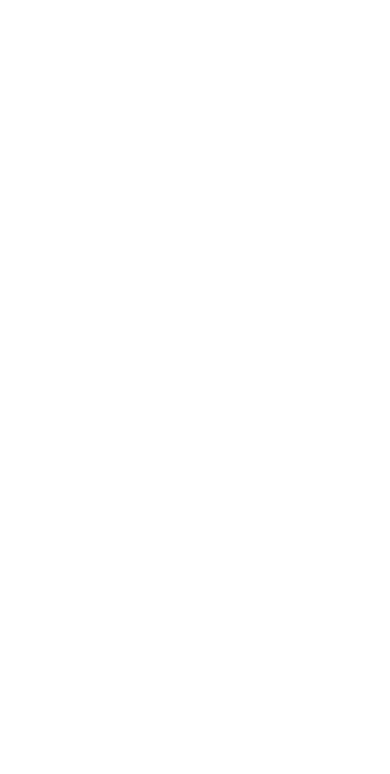
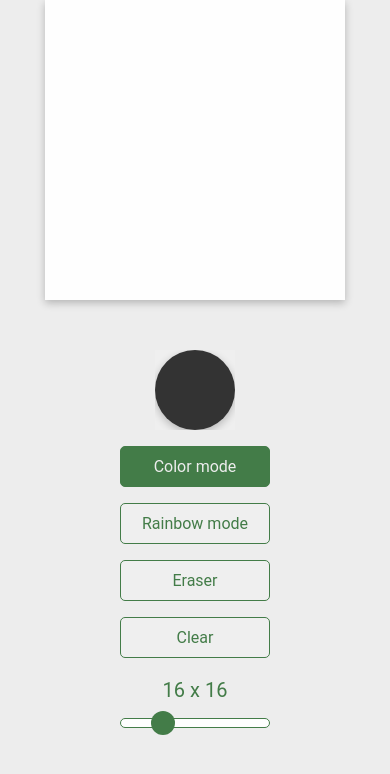
Before and after one commit to Vilyard/etch-a-sketch, a plain HTML site: page index.html in a window 390 px wide. Drawn offline with Linux system fonts and the light colour scheme.

Commit message:
project-done-further-css-changes-tobeadded

```diff
--- a/index.html
+++ b/index.html
@@ -8,6 +8,18 @@
     <link rel="stylesheet" href="style.css">
 </head>
 <body>
+    <div class="main">
+        <div class="settings">
+          <input id="colorPicker" type="color" value="#333333" />
+          <button id="colorBtn">Color mode</button>
+          <button id="rainbowBtn">Rainbow mode</button>
+          <button id="eraserBtn">Eraser</button>
+          <button id="clearBtn">Clear</button>
+          <div id="sizeValue" class="size-value">16 x 16</div>
+          <input id="sizeSlider" type="range" value="16" min="1" max="64" />
+        </div>
+        <div id="grid" class="grid"></div>
+      </div>
     <script src="script.js"> </script>
 </body>
 </html>
--- a/script.js
+++ b/script.js
@@ -0,0 +1,106 @@
+const DEFAULT_COLOR = '#333333'
+const DEFAULT_MODE = 'color'
+const DEFAULT_SIZE = 16
+
+let currentColor = DEFAULT_COLOR;
+let currentMode = DEFAULT_MODE;
+let currentSize = DEFAULT_SIZE;
+
+function setCurrentColor(newColor) {
+    currentColor = newColor
+  }
+
+  function setCurrentMode(newMode) {
+    activateButton(newMode)
+    currentMode = newMode
+  }
+
+  function setCurrentSize(newSize) {
+    currentSize = newSize
+  }
+
+const colorPicker = document.getElementById('colorPicker');
+const colorBtn = document.getElementById("colorBtn");
+const rainbowBtn = document.getElementById("rainbowBtn");
+const eraserBtn = document.getElementById("eraserBtn");
+const clearBtn = document.getElementById('clearBtn');
+const sizeValue = document.getElementById('sizeValue');
+const sizeSlider = document.getElementById("sizeSlider");
+const grid = document.getElementById('grid')
+
+colorPicker.oninput = (e) => setCurrentColor(e.target.value);
+colorBtn.onclick = () => setCurrentMode('color');
+rainbowBtn.onclick = () => setCurrentMode('rainbow');
+eraserBtn.onclick = () => setCurrentMode('eraser');
+clearBtn.onclick = () => reloadGrid();
+sizeSlider.onmousemove = (e) => updateSizeValue(e.target.value);
+sizeSlider.onchange = (e) => changeSize(e.target.value);
+
+let mouseDown = false;
+document.body.onmousedown = () => (mouseDown = true);
+document.body.onmouseup = () => (mouseDown = false);
+
+function changeSize(value) {
+    setCurrentSize(value);
+    updateSizeValue(value);
+    reloadGrid();
+}
+function updateSizeValue(value) {
+    sizeValue.innerHTML = `${value} x ${value}`
+}
+function reloadGrid() {
+    clearGrid();
+    setupGrid(currentSize);
+}
+
+function clearGrid() {
+    grid.innerHTML = '';
+}
+
+function setupGrid(size) {
+    grid.style.gridTemplateColumns = `repeat(${size}, 1fr)`
+    grid.style.gridTemplateRows = `repeat(${size}, 1fr)`
+
+    for (let i = 0; i < size * size; i++){
+        const gridElement = document.createElement('div');
+        gridElement.classList.add('grid-element');
+        gridElement.addEventListener('mouseover', changeColor);
+        gridElement.addEventListener("mousedown", changeColor);
+        grid.appendChild(gridElement);
+    }
+}
+
+function changeColor(e) {
+    if (e.type === 'mouseover' && !mouseDown) return
+    if(currentMode === 'rainbow') {
+        const randomR = Math.floor(Math.random() * 256);
+        const randomG = Math.floor(Math.random() * 256);
+        const randomB = Math.floor(Math.random() * 256);
+        e.target.style.backgroundColor = `rgb(${randomR}, ${randomG}, ${randomB})`
+    } else if (currentMode === "color") {
+        e.target.style.backgroundColor = currentColor;
+    } else if (currenMode === "eraser") {
+        e.target.style.backgroundColor ='#fefefe';
+    }
+}
+
+function activateButton(newMode){
+    if (currentMode === 'rainbow') {
+        rainbowBtn.classList.remove('active')
+    } else if (currentMode === 'color'){
+        colorBtn.classList.remove('active')
+    } else if (currentMode === 'eraser') {
+        eraserBtn.classList.remove('active')
+    }
+    if (newMode === 'rainbow') {
+        rainbowBtn.classList.add('active')
+    } else if (newMode === 'color'){
+        colorBtn.classList.add('active')
+    } else if (newMode === 'eraser') {
+        eraserBtn.classList.add('active')
+    }
+}
+window.onload = () =>{
+    setupGrid(DEFAULT_SIZE);
+    activateButton(DEFAULT_MODE);
+}
--- a/style.css
+++ b/style.css
@@ -0,0 +1,190 @@
+:root {
+    --primary-dark: rgb(67, 124, 72);
+    --primary-light: #ededed;
+    --secondary-light: #fefefe;
+  }
+
+  *,
+  *::before,
+  *::after {
+    box-sizing: border-box;
+    padding: 0;
+    margin: 0;
+  }
+body {
+    background-color: var(--primary-light);
+    color: var(--primary-dark);
+    font-family: 'Roboto', sans-serif;
+    line-height: 1.6;
+    /* footer support */
+    margin-bottom: 100px;
+  }
+
+  h1 {
+    line-height: 1.2;
+  }
+
+  button,
+  input {
+    width: 100%;
+    border: none;
+    color: inherit;
+    font-family: inherit;
+    font-size: inherit;
+    cursor: pointer;
+    outline: none;
+  }
+
+  /* HEADER */
+
+  .header {
+    padding: 30px 0;
+  }
+
+  .title {
+    text-align: center;
+    font-size: 80px;
+  }
+
+  /* MAIN */
+
+  .main {
+    display: flex;
+    align-items: center;
+    justify-content: flex-start;
+    gap: 100px;
+    max-width: 1100px;
+    margin: 0 auto;
+  }
+
+  .settings {
+    display: flex;
+    flex-direction: column;
+    align-items: center;
+    justify-content: center;
+    gap: 30px;
+    width: 200px;
+  }
+
+  button {
+    padding: 10px 20px;
+    border: 1px solid var(--primary-dark);
+    border-radius: 5px;
+  }
+
+  button.active {
+    background-color: var(--primary-dark);
+    color: var(--primary-light);
+  }
+
+  button,
+  input[type='color'] {
+    transition: transform 0.1s ease-in-out;
+  }
+
+  button:hover,
+  input[type='color']:hover {
+    transform: scale(1.05);
+  }
+
+  input[type='color']:active {
+    transition: transform 0.05s ease-in-out;
+    transform: scale(1);
+  }
+
+  input[type='color'] {
+    -webkit-appearance: none;
+    width: 80px;
+    height: 80px;
+    border: none;
+  }
+
+  input[type='color']::-webkit-color-swatch-wrapper {
+    padding: 0;
+  }
+
+  input[type='color']::-webkit-color-swatch {
+    border: none;
+    border-radius: 50px;
+    box-shadow: rgba(0, 0, 0, 0.24) 0px 3px 8px;
+  }
+
+  .size-value {
+    margin-bottom: -20px;
+    font-size: 20px;
+  }
+
+  input[type='range'] {
+    -webkit-appearance: none;
+    background-color: var(--primary-light);
+  }
+
+  input[type='range']::-webkit-slider-runnable-track {
+    height: 10px;
+    border: 1px solid var(--primary-dark);
+    border-radius: 25px;
+    background: var(--secondary-light);
+  }
+
+  input[type='range']::-webkit-slider-thumb {
+    -webkit-appearance: none;
+    width: 24px;
+    height: 24px;
+    border-radius: 25px;
+    margin-top: -8px;
+    background: var(--primary-dark);
+  }
+
+  .grid {
+    display: grid;
+    width: 500px;
+    height: 500px;
+    background-color: var(--secondary-light);
+    box-shadow: rgba(0, 0, 0, 0.24) 0px 3px 8px;
+  }
+
+  .grid-element {
+    user-select: none;
+  }
+  /* MEDIA QUERIES */
+
+  @media (max-width: 1200px) {
+    .main {
+      justify-content: center;
+    }
+  }
+
+  @media (max-width: 850px) {
+    .main {
+      gap: 50px;
+    }
+
+    .settings {
+      width: 150px;
+      gap: 16px;
+    }
+
+    .size-value {
+      margin-bottom: -4px;
+    }
+
+    .grid {
+      width: 400px;
+      height: 400px;
+    }
+  }
+
+  @media (max-width: 650px) {
+    .title {
+      font-size: 50px;
+    }
+
+    .main {
+      flex-direction: column-reverse;
+    }
+
+    .grid {
+      width: 300px;
+      height: 300px;
+    }
+}
```
